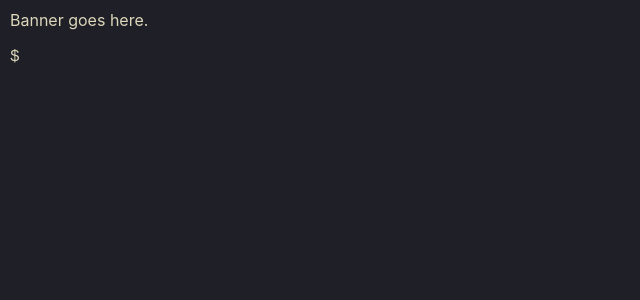
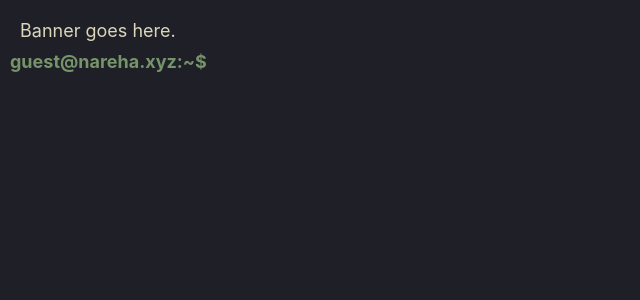
Before and after one commit to nareha/nareh, a React (Create React App) app: page / in a window 1280 px wide. Shown: the top 300 px of the page, without its empty margins (0-640 px from the left). Built offline with nearby package versions, Linux system fonts and the light colour scheme.

Commit message:
chore: visual update for testing purposes

```diff
--- a/public/index.html
+++ b/public/index.html
@@ -24,7 +24,7 @@
       work correctly both with client-side routing and a non-root public URL.
       Learn how to configure a non-root public URL by running `npm run build`.
     -->
-    <title>React App</title>
+    <title>nareh | Terminal</title>
   </head>
   <body>
     <noscript>You need to enable JavaScript to run this app.</noscript>
--- a/src/App.tsx
+++ b/src/App.tsx
@@ -39,7 +39,9 @@ function App() {
       }
     } else if (event.key === 'Enter') {
       historyLocation = commandHistory.length;
-      history.push(<p>$ {boxValue}</p>)
+      history.push(<div className="prompt">
+        guest@nareha.xyz:~$ {boxValue}
+      </div>)
       history.push(<Command commandInput={boxValue} />)
       let fullHistory = commandHistory.concat([boxValue]);
       setCommandHistory(fullHistory);
@@ -53,8 +55,8 @@ function App() {
         <div>
           {history.map(history => <div>{history}</div>)}
         </div>
-        <pre>
-          {"$ "}
+        <div className="prompt">
+          {"guest@nareha.xyz:~$ "}
           <input
               className="text-field"
               type="text"
@@ -64,7 +66,7 @@ function App() {
                   ev: React.ChangeEvent<HTMLInputElement>,
               ): void => setBoxValue(ev.target.value)}
           />
-        </pre>
+        </div>
       </div>
     </div>
   );
--- a/src/bin/About.tsx
+++ b/src/bin/About.tsx
@@ -1,7 +1,8 @@
 import { FC } from 'react';
+import '../styles/global.css';
 
 export const About: FC = () => {
   return (
-      <div>My name is Nareh and I like to code!</div>
+      <div className="command">My name is Nareh and I like to code!</div>
   );
 };
--- a/src/bin/Banner.tsx
+++ b/src/bin/Banner.tsx
@@ -1,7 +1,8 @@
 import { FC } from 'react';
+import '../styles/global.css';
 
 export const Banner: FC = () => {
     return (
-        <div>Banner goes here.</div>
+        <div className="command">Banner goes here.</div>
     );
 };
--- a/src/bin/Bash.tsx
+++ b/src/bin/Bash.tsx
@@ -1,7 +1,8 @@
 import { FC } from 'react';
+import '../styles/global.css';
 
 export const Bash: FC = () => {
     return (
-        <div>nope. zsh only here.</div>
+        <div className="command">nope. zsh only here.</div>
     );
 };
--- a/src/bin/Empty.tsx
+++ b/src/bin/Empty.tsx
@@ -1,7 +1,8 @@
 import { FC } from 'react';
+import '../styles/global.css';
 
 export const Empty: FC = () => {
   return (
-      <div/>
+      <div className="command" />
   );
 };
--- a/src/bin/Ping.tsx
+++ b/src/bin/Ping.tsx
@@ -1,7 +1,8 @@
 import { FC } from 'react';
+import '../styles/global.css';
 
 export const Ping: FC = () => {
   return (
-      <div>Pong!</div>
+      <div className="command">pong!</div>
   );
 };
--- a/src/components/Command.tsx
+++ b/src/components/Command.tsx
@@ -4,6 +4,7 @@ import { About } from '../bin/About';
 import { Bash } from '../bin/Bash';
 import { Empty } from '../bin/Empty';
 import { Banner } from '../bin/Banner';
+import '../styles/global.css';
 
 interface CommandProps {
     commandInput: string;
@@ -23,7 +24,7 @@ export const Command: FC<CommandProps> = ({ commandInput }) => {
             return <Banner />
         default:
             return (
-                <div>zsh: command not found: {commandInput}</div>
+                <div className="command">zsh: command not found: {commandInput}</div>
             )
     }
 };
--- a/src/styles/global.css
+++ b/src/styles/global.css
@@ -3,7 +3,7 @@
 .App {
     background-color: #1F1F28;
     min-height: 100vh;
-    font-size: 16px;
+    font-size: 18px;
     color: #DCD7BA;
     display: flex;
     justify-content: center;
@@ -23,11 +23,17 @@
     overflow: auto;
 }
 
+.prompt {
+    color: #76946A;
+    font-weight: bolder;
+    font-size: 18px;
+}
+
 .text-field {
     width: calc(100% - 200px);
     border: none;
     background-color: #1F1F28;
-    font-size: 16px;
+    font-size: 18px;
     font-weight: bold;
     color: #76946A;
     overflow: auto;
@@ -38,3 +44,7 @@
     user-select: none;
     outline: none;
 }
+
+.command {
+    padding: 10px;
+}
```
